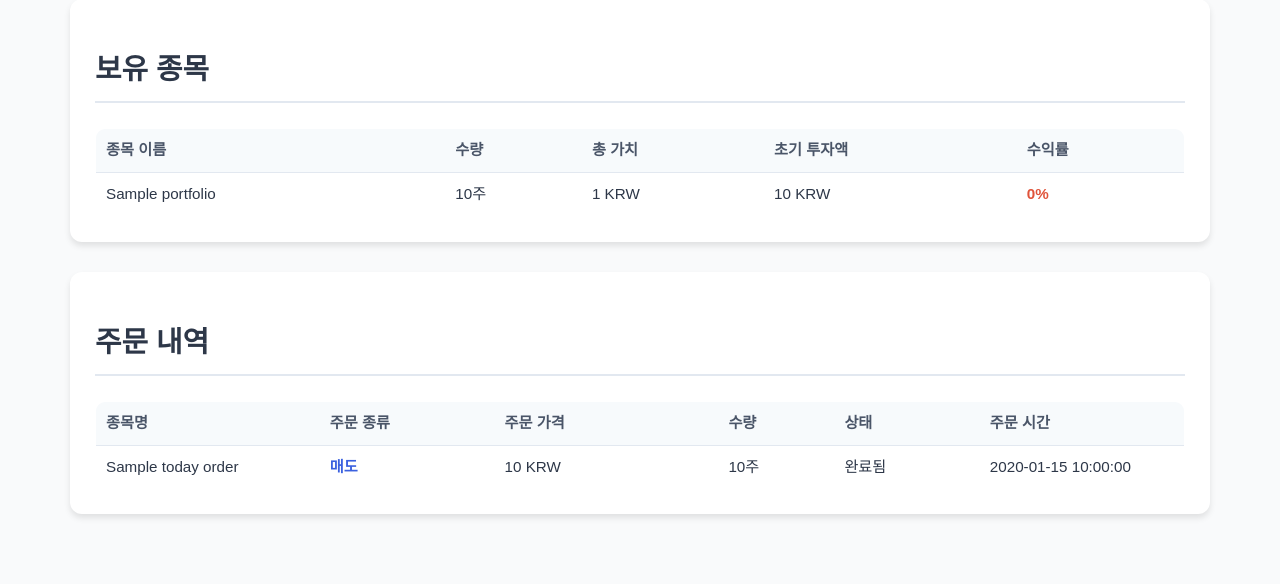
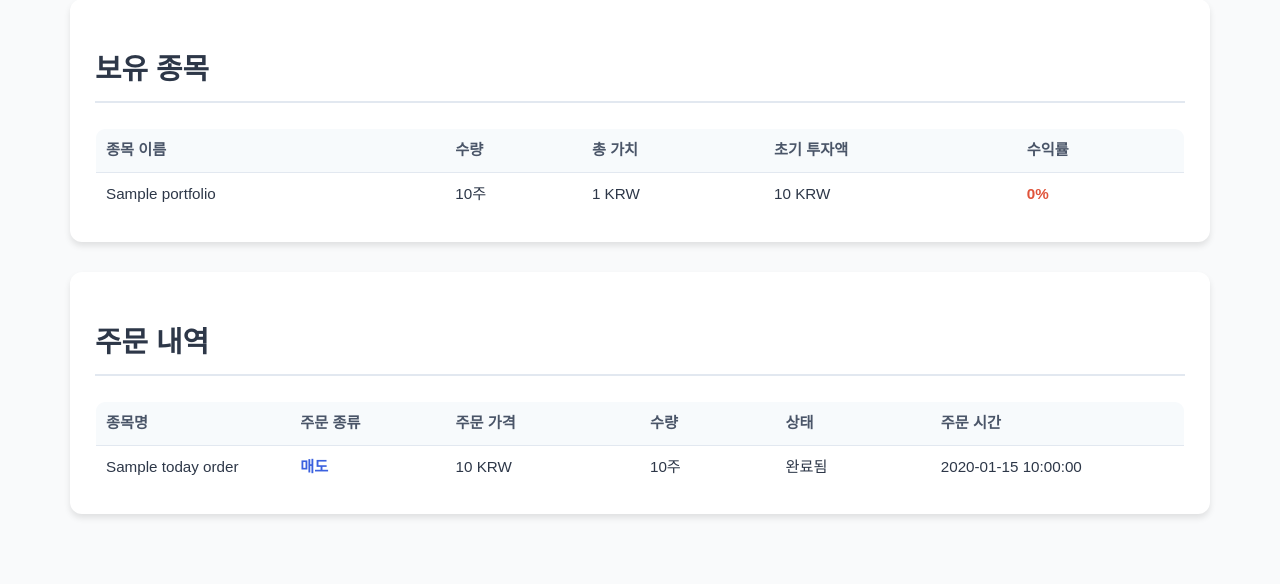
Before and after one commit to ssg-final-proj/stockstalk-dev, a Flask app: template portfolio_service/app/templates/mypage.html in a window 1280 px wide. Shown: the part 397-981 px from the top of the page. Run offline with Flask 3, Linux system fonts and the light colour scheme; the template is opened without the code that fills it: most values are stand-ins (such as "Sample title", 1, 10 or a date in 2020); parts of the project's set-up code (start-up, migrations or seed data) failed here and were passed over.

Commit message:
진짜끝

```diff
--- a/portfolio_service/app/static/css/style.css
+++ b/portfolio_service/app/static/css/style.css
@@ -226,32 +226,32 @@ button:hover {
 /* 주문 내역 테이블 열 너비 조정 */
 .order-history th:nth-child(1),
 .order-history td:nth-child(1) {
-  width: 21%; /* 종목명 */
+  width: 18%; /* 종목명 */
 }
 
 .order-history th:nth-child(2),
 .order-history td:nth-child(2) {
-  width: 16%; /* 주문 종류 */
+  width: 14%; /* 주문 종류 */
 }
 
 .order-history th:nth-child(3),
 .order-history td:nth-child(3) {
-  width: 21%; /* 주문 가격 */
+  width: 18%; /* 주문 가격 */
 }
 
 .order-history th:nth-child(4),
 .order-history td:nth-child(4) {
-  width: 10%; /* 수량 */
+  width: 12%; /* 수량 */
 }
 
 .order-history th:nth-child(5),
 .order-history td:nth-child(5) {
-  width: 13%; /* 상태 */
+  width: 14%; /* 상태 */
 }
 
 .order-history th:nth-child(6),
 .order-history td:nth-child(6) {
-  width: 19%; /* 주문 시간 */
+  width: 24%; /* 주문 시간 */
 }
 
 /* 반응형 디자인 */
```
